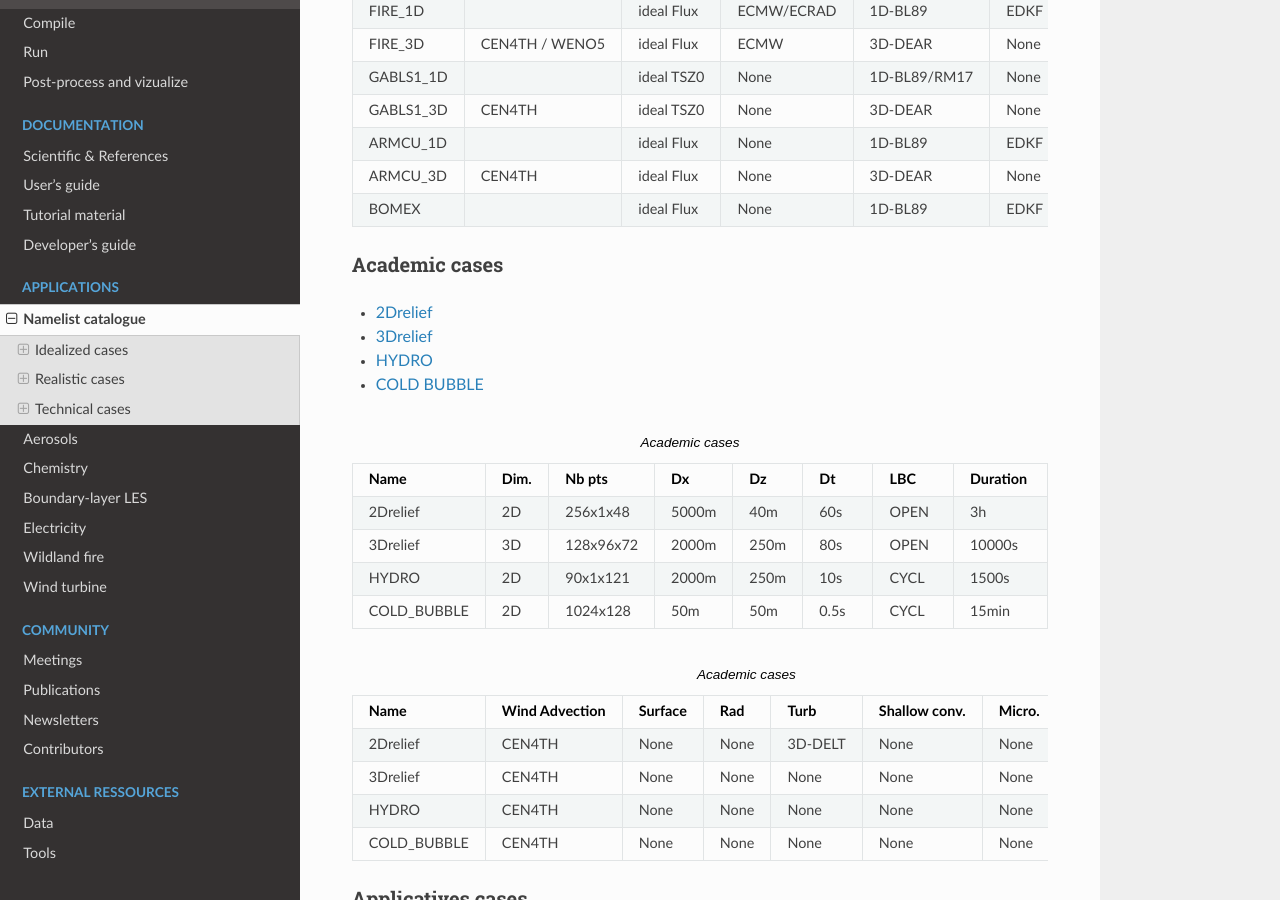
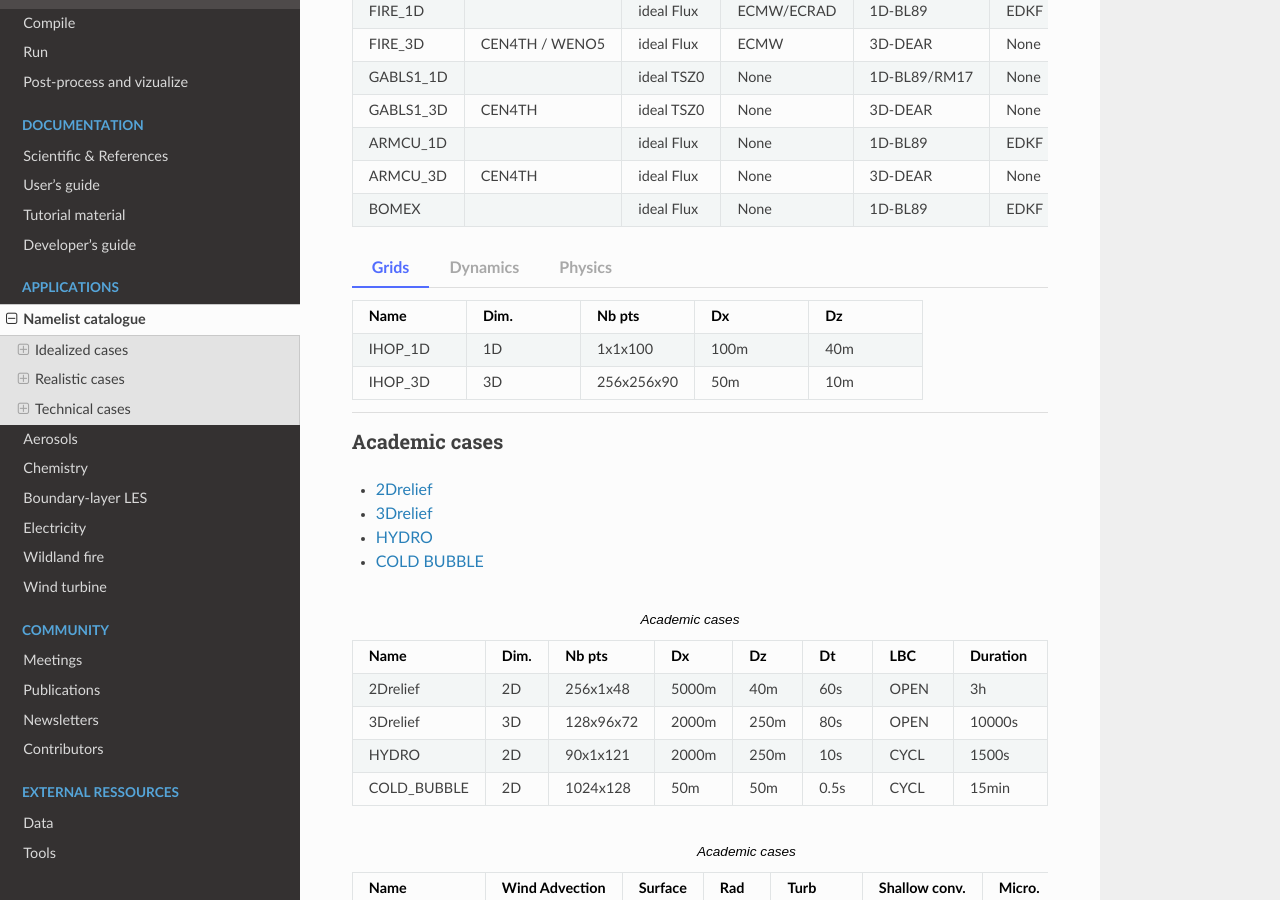
Before and after one commit to JorisPianezze/mesonh_doc, a Sphinx documentation site: the page built from docs/source/applications/catalogue/cases_catalogue.rst, in a window 1280 px wide and 900 px high, scrolled down 1222 px. Built offline with Sphinx 7.4.7 and the Read the Docs theme 3.1.0, drawn with Linux system fonts in a browser that asks for light colours; pages that are not in the unit, such as notebooks, are missing from menus; cross-references to code outside the pages are shown as plain code.

Commit message:
Joris 15/05/2026 : Add tabs for cases catalogue

```diff
--- a/docs/source/applications/catalogue/IDEAL/BOMEX/case_description_prop2.rst
+++ b/docs/source/applications/catalogue/IDEAL/BOMEX/case_description_prop2.rst
@@ -4,7 +4,7 @@
 Case description
 ----------------
 
-The BOMEX (BOundary Layer EXperiment) case simulates shallow cumulus convection over tropical ocean and is commonly used to evaluate shallow
+The Barbados Oceanographic and Meteorological Experiment (BOMEX) case simulates shallow cumulus convection over tropical ocean and is commonly used to evaluate shallow
 convection parameterizations and Large Eddy Simulation configurations. It is based on :cite:t:`siebesma_large_2003`.
 
 .. warning::
@@ -13,7 +13,7 @@
 
 .. note::
 
-   You can find the workflow as well as the namelists and the scripts to launch this case study here :
+   You can find the workflow as well as the namelists and the scripts to launch this case here :
 
    .. treeview::
 
--- a/docs/source/applications/catalogue/cases_catalogue.rst
+++ b/docs/source/applications/catalogue/cases_catalogue.rst
@@ -54,6 +54,87 @@
    "ARMCU_1D", "", "ideal Flux", "None", "1D-BL89", "EDKF", "ICE3","None"
    "ARMCU_3D", "CEN4TH", "ideal Flux", "None", "3D-DEAR", "None", "ICE3", "None"
    "BOMEX", "", "ideal Flux", "None","1D-BL89", "EDKF", "ICE3","None"
+
+.. tab-set::
+
+   .. tab-item:: Grids
+
+      .. list-table::
+         :header-rows: 1
+         :widths: 20 20 20 20 20
+
+         * - Name
+           - Dim.
+           - Nb pts
+           - Dx
+           - Dz
+
+         * - IHOP_1D
+           - 1D
+           - 1x1x100
+           - 100m
+           - 40m
+
+         * - IHOP_3D
+           - 3D
+           - 256x256x90
+           - 50m
+           - 10m
+
+   .. tab-item:: Dynamics
+
+      .. list-table::
+         :header-rows: 1
+         :widths: 20 20 20 20 20
+
+         * - Name
+           - Wind Advection
+           - Dt
+           - LBC
+           - Duration
+
+         * - IHOP_1D
+           - NONE
+           - 10s
+           - CYCL
+           - 7h
+
+         * - IHOP_3D
+           - CEN4TH
+           - 1s
+           - CYCL
+           - 14h
+
+   .. tab-item:: Physics
+
+      .. list-table::
+         :header-rows: 1
+         :widths: 20 20 20 20 20 20 20
+
+         * - Name
+           - Surface
+           - Rad.
+           - Turb.
+           - Shallow conv.
+           - Micro.
+           - Deep conv.
+
+         * - IHOP_1D
+           - ideal flux
+           - NONE
+           - 1D-BL89/RM17
+           - EDKF
+           - REVE
+           - NONE
+
+         * - IHOP_3D
+           - ideal flux
+           - NONE
+           - 3D-DEAR
+           - NONE
+           - NONE
+           - NONE
+
 
 Academic cases
 *************************
```
